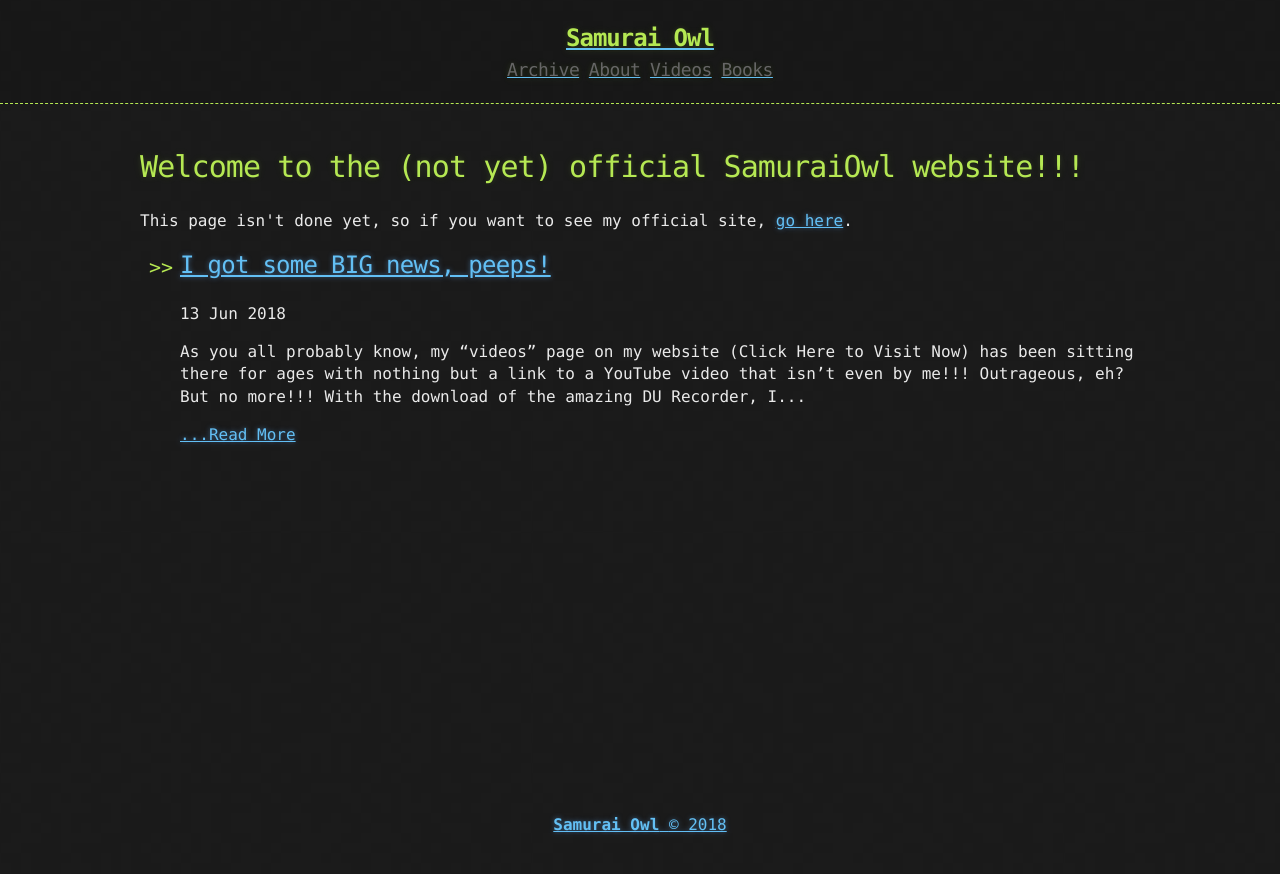
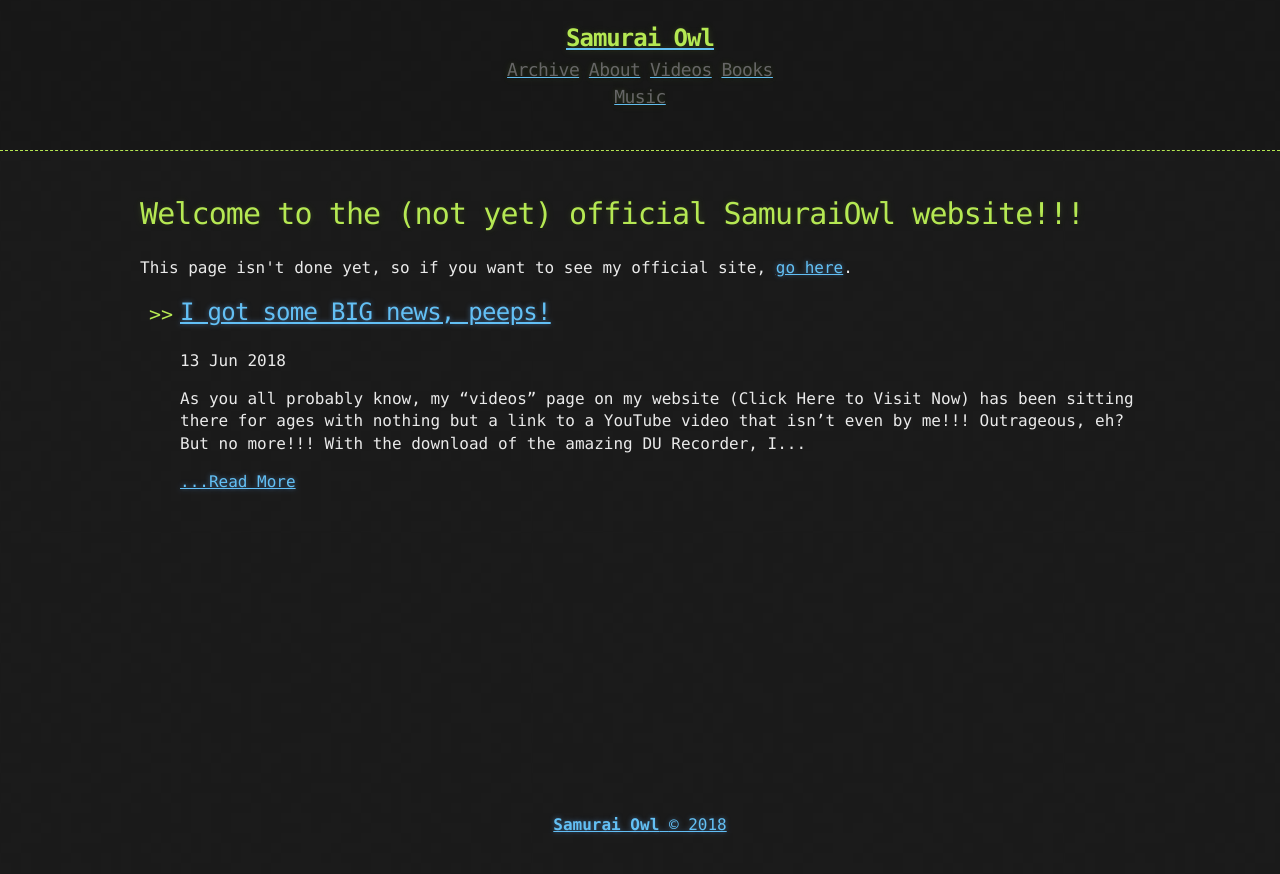
Before and after one commit to SamuraiOwl/samuraiowl.github.io, a Jekyll site: the page built from index.html, in a window 1280 px wide. Shown: the top 874 px of the page. Built offline with Jekyll 4.4.1, drawn with Linux system fonts in a browser that asks for light colours; the list of posts is cut into pages by our own code.

Commit message:
firstPush

```diff
--- a/_includes/links.html
+++ b/_includes/links.html
@@ -2,3 +2,4 @@
 <a href="{{ "/about" | prepend: site.baseurl | replace: '//', '/' }}"><h2 class="header-link">About</h2></a>
 <a href="{{ "/videos" | prepend: site.baseurl | replace: '//', '/' }}"><h2 class="header-link">Videos</h2></a>
 <a href="{{ "/books" | prepend: site.baseurl | replace: '//', '/' }}"><h2 class="header-link">Books</h2></a>
+<a href="{{ "/music" | prepend: site.baseurl | replace: '//', '/' }}"><h2 class="headder-link">Music</h2></a>
```
